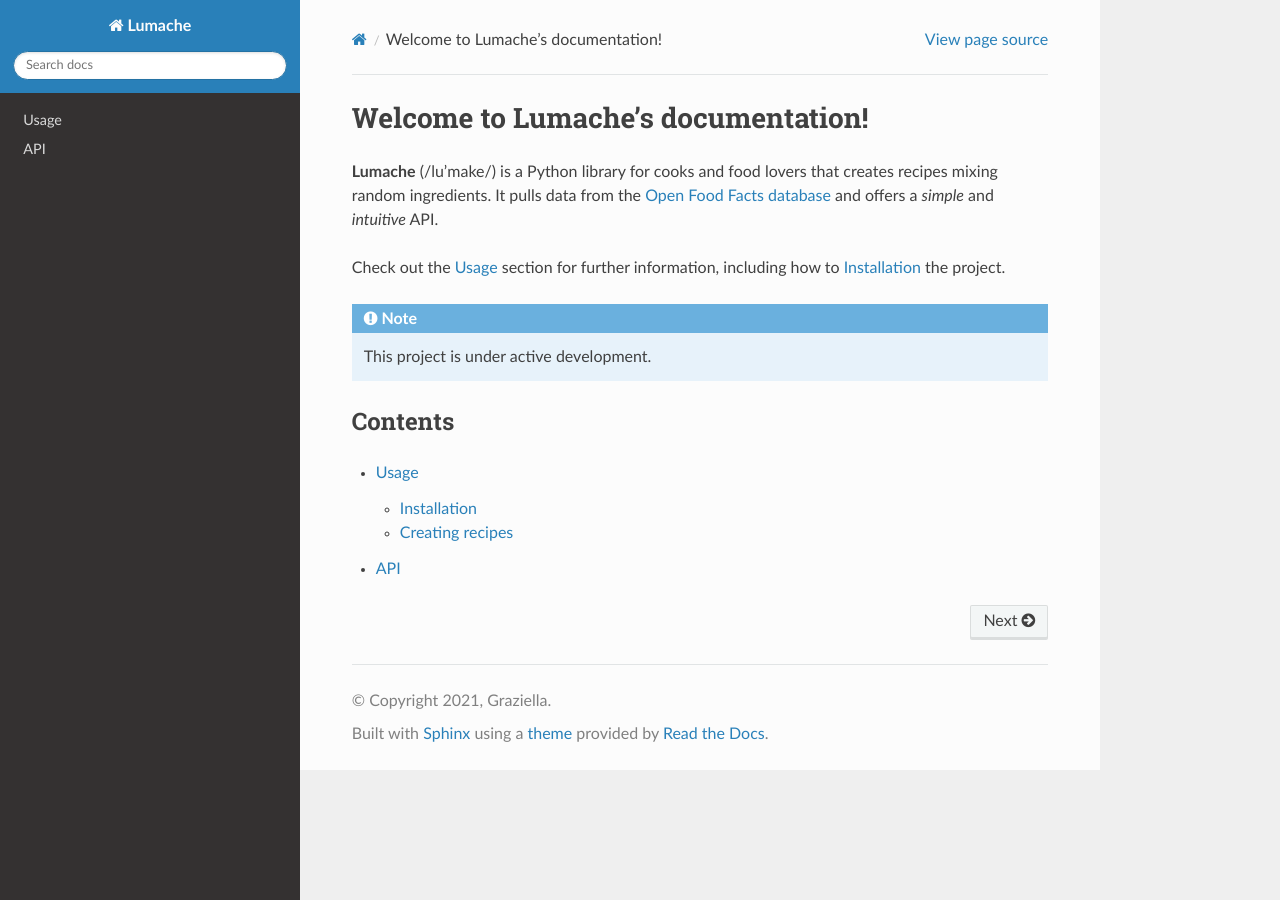
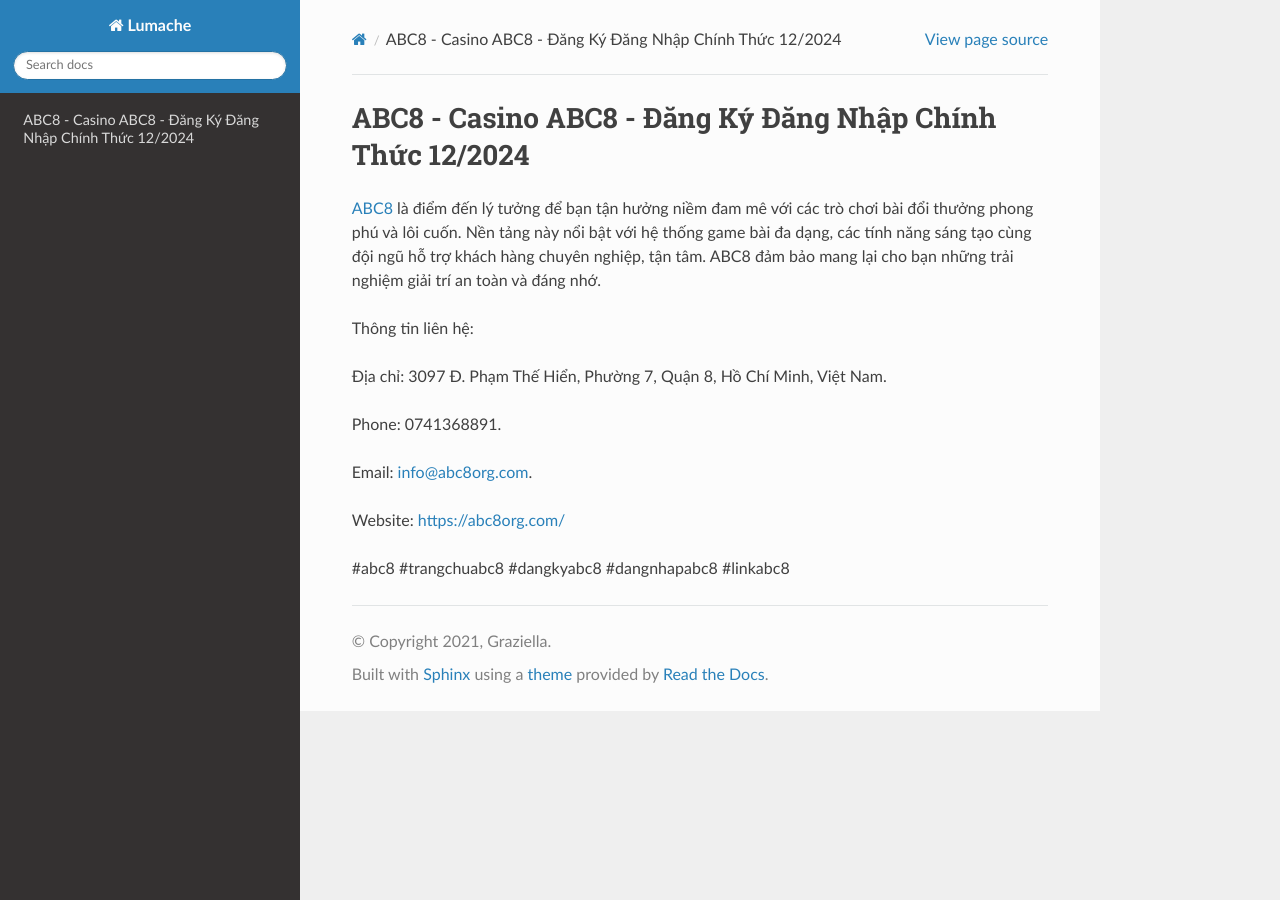
Before and after one commit to nguyenlinh0011y/1abc8orgcom, a Sphinx documentation site: the page built from docs/source/index.rst, in a window 1280 px wide. Built offline with Sphinx 7.4.7 and the Read the Docs theme 3.1.0, drawn with Linux system fonts in a browser that asks for light colours.

Commit message:
Update index.rst

```diff
--- a/docs/source/index.rst
+++ b/docs/source/index.rst
@@ -1,22 +1,16 @@
-Welcome to Lumache's documentation!
+ABC8 - Casino ABC8 - Đăng Ký Đăng Nhập Chính Thức 12/2024
 ===================================
 
-**Lumache** (/lu'make/) is a Python library for cooks and food lovers
-that creates recipes mixing random ingredients.
-It pulls data from the `Open Food Facts database <https://world.openfoodfacts.org/>`_
-and offers a *simple* and *intuitive* API.
+`ABC8 <https://abc8org.com/>`_ là điểm đến lý tưởng để bạn tận hưởng niềm đam mê với các trò chơi bài đổi thưởng phong phú và lôi cuốn. Nền tảng này nổi bật với hệ thống game bài đa dạng, các tính năng sáng tạo cùng đội ngũ hỗ trợ khách hàng chuyên nghiệp, tận tâm. ABC8 đảm bảo mang lại cho bạn những trải nghiệm giải trí an toàn và đáng nhớ.
 
-Check out the :doc:`usage` section for further information, including
-how to :ref:`installation` the project.
+Thông tin liên hệ:
 
-.. note::
+Địa chỉ: 3097 Đ. Phạm Thế Hiển, Phường 7, Quận 8, Hồ Chí Minh, Việt Nam.
 
-   This project is under active development.
+Phone: 0741368891.
 
-Contents
---------
+Email: info@abc8org.com.
 
-.. toctree::
+Website: https://abc8org.com/
 
-   usage
-   api
+#abc8 #trangchuabc8 #dangkyabc8 #dangnhapabc8 #linkabc8
```
